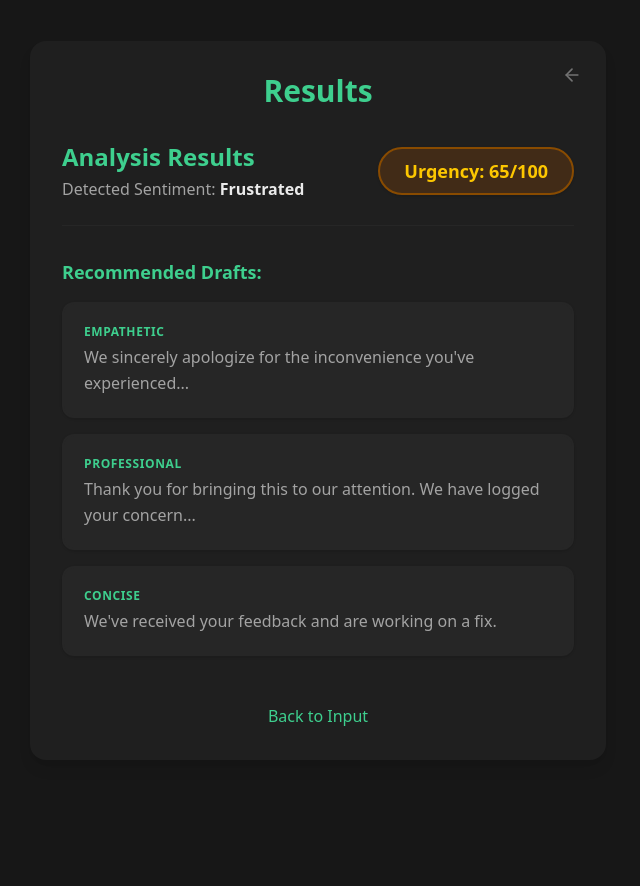
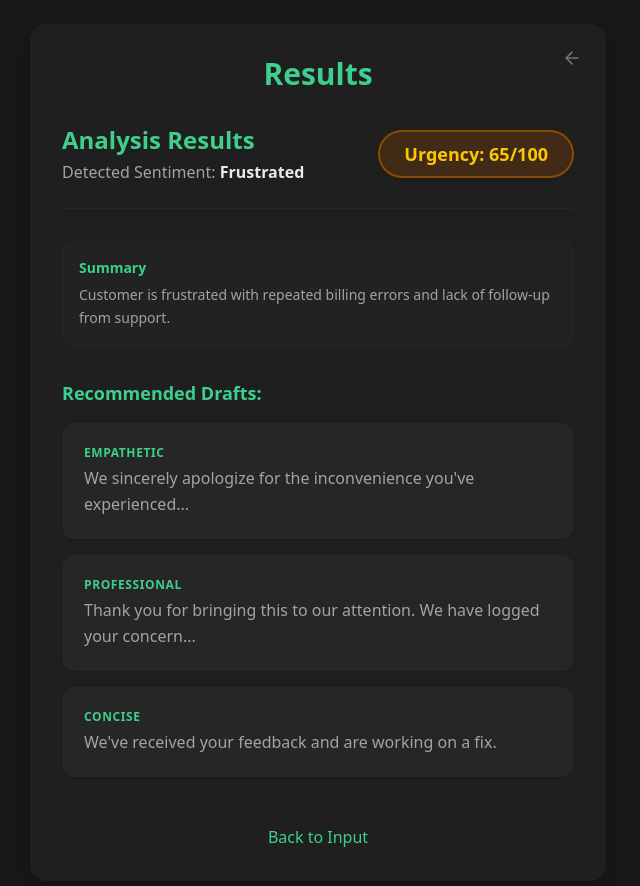
Before and after one commit to MuneeburRehman-29/Chomu-Programmers-Sibathon26, a Next.js app: page /result in a window 1280 px wide. Shown: the top 886 px of the page, without its empty margins (322-962 px from the left). Before the commit the page ends 800 px from the top, so only its background shows below. Built offline with nearby package versions, Linux system fonts and the light colour scheme.

Commit message:
added summary for long feedbacks

```diff
--- a/src/app/actions.js
+++ b/src/app/actions.js
@@ -20,7 +20,8 @@ export async function analyzeTicket(text) {
 Return a JSON object with exactly these keys:
 1. "urgency": (integer 0-100)
 2. "sentiment": (string, e.g., "Angry", "Frustrated", "Calm")
-3. "drafts": (object with keys: "empathetic", "professional", "concise").
+3. "summary": (string, 1-2 sentence summary of the customer's core issue/feedback)
+4. "drafts": (object with keys: "empathetic", "professional", "concise").
    - "empathetic": A very apologetic response.
    - "professional": A solution-focused response.
    - "concise": A short, direct response (max 2 sentences).
@@ -104,6 +105,7 @@ export async function updateTicketAnalysis(ticketId, analysis) {
     .update({
       urgency: analysis.urgency,
       sentiment: analysis.sentiment,
+      summary: analysis.summary,
       drafts: analysis.drafts,
     })
     .eq("id", ticketId);
--- a/src/app/admin/dashboard/[id]/page.js
+++ b/src/app/admin/dashboard/[id]/page.js
@@ -53,6 +53,7 @@ export default function FeedbackDetailPage({ params }) {
               setAnalysisData({
                 urgency: found.urgency,
                 sentiment: found.sentiment,
+                summary: found.summary,
                 drafts: found.drafts,
               });
             }
@@ -178,7 +179,9 @@ export default function FeedbackDetailPage({ params }) {
                 {dbTicket.email || "N/A"}
               </span>
               <p className="text-text-secondary text-sm leading-relaxed border-l-2 border-accent/30 pl-4">
-                {dbTicket.customer_text}
+                {dbTicket.customer_text.length > 200
+                  ? dbTicket.customer_text.substring(0, 200) + "..."
+                  : dbTicket.customer_text}
               </p>
             </div>
 
@@ -258,7 +261,9 @@ export default function FeedbackDetailPage({ params }) {
               {feedback.email}
             </span>
             <p className="text-text-secondary text-sm leading-relaxed border-l-2 border-accent/30 pl-4">
-              {feedback.text}
+              {feedback.text.length > 200
+                ? feedback.text.substring(0, 200) + "..."
+                : feedback.text}
             </p>
           </div>
 
--- a/src/app/fakeData.js
+++ b/src/app/fakeData.js
@@ -2,6 +2,7 @@
 export const dummyResponse = {
   urgency: 65,
   sentiment: "Frustrated",
+  summary: "Customer is frustrated with repeated billing errors and lack of follow-up from support.",
   drafts: {
     empathetic: {
       preview: "We sincerely apologize for the inconvenience you've experienced...",
--- a/src/components/ResultsDisplay.jsx
+++ b/src/components/ResultsDisplay.jsx
@@ -3,7 +3,8 @@ import Link from "next/link";
 export default function ResultsDisplay({ data }) {
   const getBadgeColor = (score) => {
     if (score >= 80) return "bg-red-900/40 text-red-400 border-red-800";
-    if (score >= 50) return "bg-yellow-900/40 text-yellow-400 border-yellow-800";
+    if (score >= 50)
+      return "bg-yellow-900/40 text-yellow-400 border-yellow-800";
     return "bg-green-900/40 text-green-400 border-green-800";
   };
 
@@ -12,24 +13,51 @@ export default function ResultsDisplay({ data }) {
       {/* Header with Urgency Badge */}
       <div className="flex flex-col sm:flex-row justify-between items-start sm:items-center border-b border-elevated pb-4 sm:pb-6 gap-3 sm:gap-4">
         <div className="min-w-0">
-          <h2 className="text-xl sm:text-2xl font-extrabold text-accent mb-1">Analysis Results</h2>
-          <p className="text-sm sm:text-base text-text-secondary">Detected Sentiment: <span className="font-semibold text-text-primary">{data.sentiment}</span></p>
+          <h2 className="text-xl sm:text-2xl font-extrabold text-accent mb-1">
+            Analysis Results
+          </h2>
+          <p className="text-sm sm:text-base text-text-secondary">
+            Detected Sentiment:{" "}
+            <span className="font-semibold text-text-primary">
+              {data.sentiment}
+            </span>
+          </p>
         </div>
-        <div className={`px-4 sm:px-6 py-1.5 sm:py-2 rounded-full border-2 font-bold text-sm sm:text-lg shadow-sm shrink-0 ${getBadgeColor(data.urgency)}`}>
+        <div
+          className={`px-4 sm:px-6 py-1.5 sm:py-2 rounded-full border-2 font-bold text-sm sm:text-lg shadow-sm shrink-0 ${getBadgeColor(data.urgency)}`}
+        >
           Urgency: {data.urgency}/100
         </div>
       </div>
 
+      {/* Summary */}
+      {data.summary && (
+        <div className="bg-elevated/60 border border-elevated rounded-xl p-4">
+          <h3 className="font-semibold text-accent text-sm mb-1.5">Summary</h3>
+          <p className="text-text-secondary text-sm leading-relaxed">
+            {data.summary}
+          </p>
+        </div>
+      )}
+
       {/* Response Cards */}
       <div className="space-y-4">
-        <h3 className="font-semibold text-accent text-lg">Recommended Drafts:</h3>
+        <h3 className="font-semibold text-accent text-lg">
+          Recommended Drafts:
+        </h3>
         <div className="grid gap-4">
           {Object.entries(data.drafts).map(([key, draft]) => (
-            <Link key={key} href={`/result/draft/${key}`} className="block p-3 sm:p-4 md:p-5 border-2 border-elevated rounded-xl hover:border-accent cursor-pointer transition-colors bg-elevated shadow-sm">
+            <Link
+              key={key}
+              href={`/result/draft/${key}`}
+              className="block p-3 sm:p-4 md:p-5 border-2 border-elevated rounded-xl hover:border-accent cursor-pointer transition-colors bg-elevated shadow-sm"
+            >
               <span className="text-xs font-bold uppercase tracking-wider text-accent mb-1 block">
                 {key}
               </span>
-              <p className="text-text-secondary text-base leading-relaxed">{draft.preview}</p>
+              <p className="text-text-secondary text-base leading-relaxed">
+                {draft.preview}
+              </p>
             </Link>
           ))}
         </div>
```
